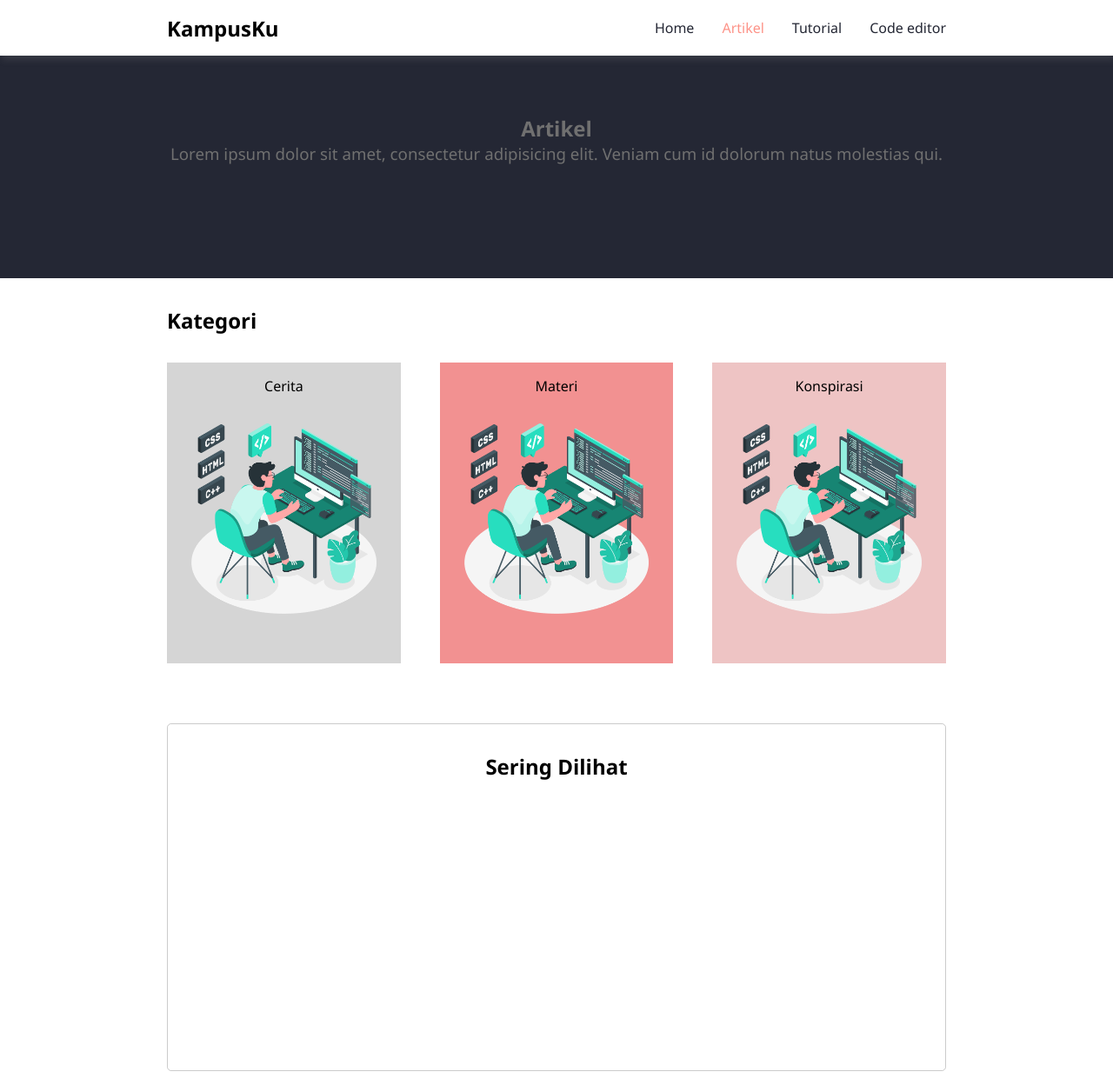
After one commit to guntekhunter/kampusku, a PHP site: page /halaman/artikel.html in a window 1280 px wide. The commit adds this page. Shown: the whole page at 87% size. Run offline with PHP 8.4, Linux system fonts and the light colour scheme.

Commit message:
tambahan card halaman artikel

```diff
--- /dev/null
+++ b/css/artikel.css
@@ -0,0 +1,92 @@
+/* section 1 */
+.putih{
+    color: #707070;
+    margin: auto;
+    display: flex;
+    justify-content: space-around;
+}
+section.satu{
+    background: #242734;
+    height: 40vh;
+    width: 100%;
+    display: flex;
+    justify-content: space-around;
+}
+.container{
+    width: 70%;
+    height: 100%;
+    justify-content: space-around;
+    display: flex;
+}
+/* section 2 */
+.container-card{
+    display: block;
+
+}
+.header{
+    margin-top:10rem;
+    margin: auto;
+    justify-content: space-around;
+    display: block;
+}
+section.dua{
+    justify-content: space-around;
+    display: flex;
+    height:60vh;
+    width: 100%;
+    margin: 1rem 0rem;
+}
+.judul{
+
+}
+.card-artikel{
+    display: flex;
+    height: 90%;
+    justify-content: space-between;
+}
+.card{
+    text-align: center;
+    font-weight: bold;
+    width: 30%;
+    height:80%;
+    padding: 1rem 0rem;
+    justify-content: center;
+    display: flex;
+}
+.card-container{
+    display: block;
+}
+.card-container h1{
+    display: flex;
+    left: 0;
+}
+.card-container img{
+    width: auto;
+    margin-top:1rem;
+    height: 80%;
+    padding: 1em;
+}
+.card.cerita{
+    background: #D5D5D5;
+}
+.card.materi{
+    background: #F29191;
+}
+.card.konspirasi{
+    background: #EEC4C4;
+}
+
+/* section 3 */
+
+section.tiga{
+    justify-content: space-around;
+    display: flex;
+    height:50vh;
+    width: 100%;
+    margin: 1rem 0rem;
+}
+.tiga .container{
+    padding: 2rem 0rem;
+    border: 1px solid rgba(0, 0, 0, 0.205);
+    border-radius: .3rem;
+}
--- a/css/style.css
+++ b/css/style.css
@@ -4,6 +4,9 @@
     box-sizing: border-box;
     font-family: "poppins", "segoe ui";
 
+}
+body{
+    overflow: scroll;
 }
 h1.h1{
     font-size: 3em;
@@ -32,6 +35,12 @@ h3{
 }
 .gap{
     height:1rem;
+}
+.aktif{
+    position: relative;
+    color: #FD9388;
+    text-decoration: none;
+    display: block;
 }
 /* headernya */
 header{
@@ -90,7 +99,7 @@ nav ul li a:hover:after{
 
 
 /* section satu */
-section.satu{
+.home section.satu{
     background: #242734;
     width:100%;
     height:80vh;
@@ -104,7 +113,6 @@ div.cover{
     width:70%;
     height:100%;
     justify-content: space-between;
-
 
 }
 .text1{
@@ -135,7 +143,7 @@ img{
 }
 
 /* section dua */
-section.dua{
+.home section.dua{
     width:100%;
     height:70vh;
     display: flex;
@@ -167,7 +175,7 @@ div.text2{
     font-size: 2rem;
 }
 /* section tiga */
-section.tiga{
+.home section.tiga{
     width:100%;
     height:60vh;
     display: flex;
@@ -202,7 +210,7 @@ div.text3{
 .judul3{
     font-size: 2rem;
 }
-section.empat{
+.home section.empat{
     width:100%;
     height:100vh;
     display: flex;
--- /dev/null
+++ b/halaman/artikel.html
@@ -0,0 +1,71 @@
+<!DOCTYPE html>
+<html lang="en">
+
+<head>
+    <meta charset="UTF-8">
+    <meta http-equiv="X-UA-Compatible" content="IE=edge">
+    <meta name="viewport" content="width=device-width, initial-scale=1.0">
+    <link rel="stylesheet" href="../css/style.css">
+    <link rel="stylesheet" href="../css/artikel.css">
+    <title>Artikel</title>
+</head>
+
+<body class="artikel">
+    <header>
+        <nav>
+            <h1 style="cursor:context-menu">KampusKu</h1>
+            <ul>
+                <li><a href="../index.html">Home</a></li>
+                <li><a href="#" class="aktif">Artikel</a></li>
+                <li><a href="#">Tutorial</a></li>
+                <li><a href="#">Code editor</a></li>
+            </ul>
+        </nav>
+    </header>
+    <section class="satu">
+        <div class="container container-artikel">
+            <div class="header">
+                <h1 class="putih">Artikel</h1>
+                <h3 class="putih">Lorem ipsum dolor sit amet, consectetur adipisicing elit. Veniam cum id dolorum natus
+                    molestias qui.
+                </h3>
+            </div>
+        </div>
+    </section>
+    <section class="dua">
+        <div class="container container-card">
+            <div class="gap"></div>
+            <h1 class="judul">Kategori</h1>
+            <div class="gap"></div>
+            <div class="gap"></div>
+            <div class="card-artikel">
+                <div class="card cerita">
+                    <div class="card-container">
+                        <h4>Cerita</h4>
+                        <img src="../image/home page/3.png" alt="">
+                    </div>
+                </div>
+                <div class="card materi">
+                    <div class="card-container">
+                        <h4>Materi</h4>
+                        <img src="../image/home page/3.png" alt="">
+                    </div>
+                </div>
+                <div class="card konspirasi">
+                    <div class="card-container">
+                        <h4>Konspirasi</h4>
+                        <img src="../image/home page/3.png" alt="">
+                    </div>
+                </div>
+            </div>
+        </div>
+    </section>
+    <section class="tiga">
+        <div class="container">
+            <h1>Sering Dilihat</h1>
+        </div>
+    </section>
+
+</body>
+
+</html>
--- a/index.html
+++ b/index.html
@@ -9,13 +9,13 @@
     <title>Kampusku</title>
 </head>
 
-<body>
+<body class="home">
     <header>
         <nav>
             <h1 style="cursor:context-menu">KampusKu</h1>
             <ul>
-                <li><a href="#">Home</a></li>
-                <li><a href="#">Artikel</a></li>
+                <li><a href="#" class="aktif">Home</a></li>
+                <li><a href="./halaman/artikel.html">Artikel</a></li>
                 <li><a href="#">Tutorial</a></li>
                 <li><a href="#">Code editor</a></li>
             </ul>
```
Also changed, not shown: style.css (+7 -19 lines).
